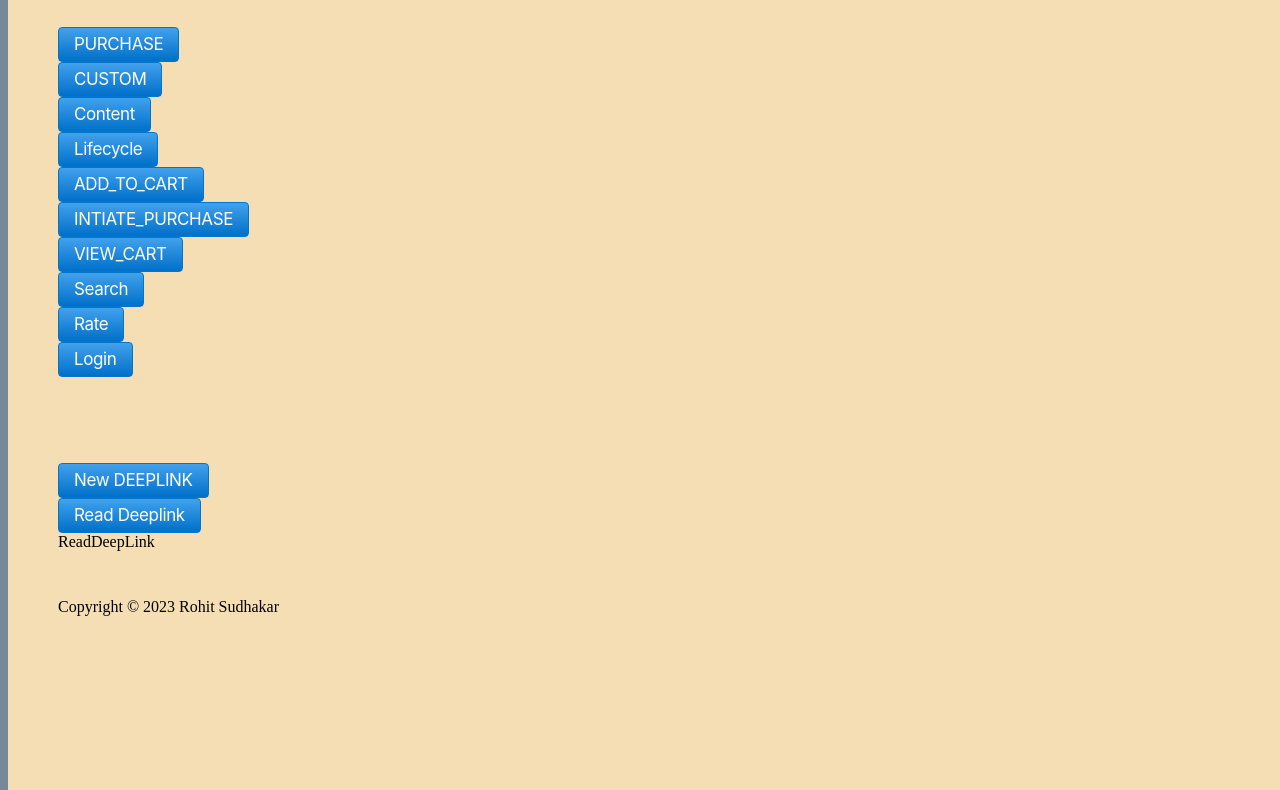
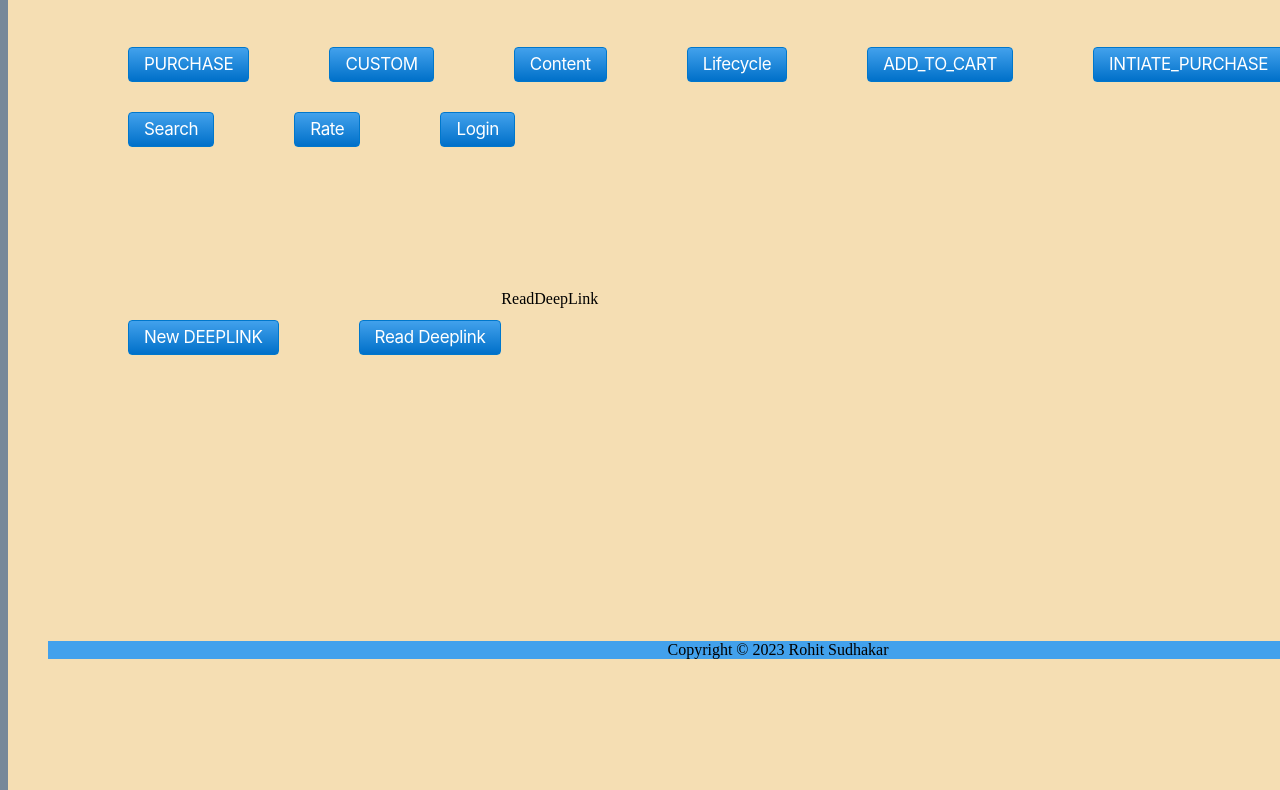
Before and after one commit to rohitsudhakarbranch/Branch_WEBSDK, a plain HTML site: page index.html in a window 1280 px wide. Shown: the part 111-901 px from the top of the page. Drawn offline with Linux system fonts and the light colour scheme; files whose address does not match are found by name.

Commit message:
Update style.css

```diff
--- a/style.css
+++ b/style.css
@@ -1,6 +1,5 @@
 body{
 background-color: lightslategray;
-
 }
 
 #container{
@@ -9,12 +8,20 @@ height: 1500px;
 margin-left: auto;
 margin-right: auto;
 background-color: wheat;
-padding: 30px
+padding: 20px
 }
 
 #header{
 text-align: center;
 background-color: #42A1EC;
+}
+
+
+#footer{
+  margin-top: 300px;
+  text-align: center;
+background-color: #42A1EC;
+
 }
 
 #content{
@@ -57,6 +64,10 @@ h2{
     -webkit-user-select: none;
     touch-action: manipulation;
     white-space: nowrap;
+    margin-left: 80px;
+    cursor: pointer; /* Pointer/hand icon */
+  float:left  ; /* Float the buttons side by side */
+  margin-top: 30px;
   }
 
   .button:disabled {
@@ -80,3 +91,8 @@ h2{
     box-shadow: rgba(131, 192, 253, 0.5) 0 0 0 3px;
     outline: none;
   }
+
+  #Output_Button{
+
+    margin-top: 200px;
+  }
```
